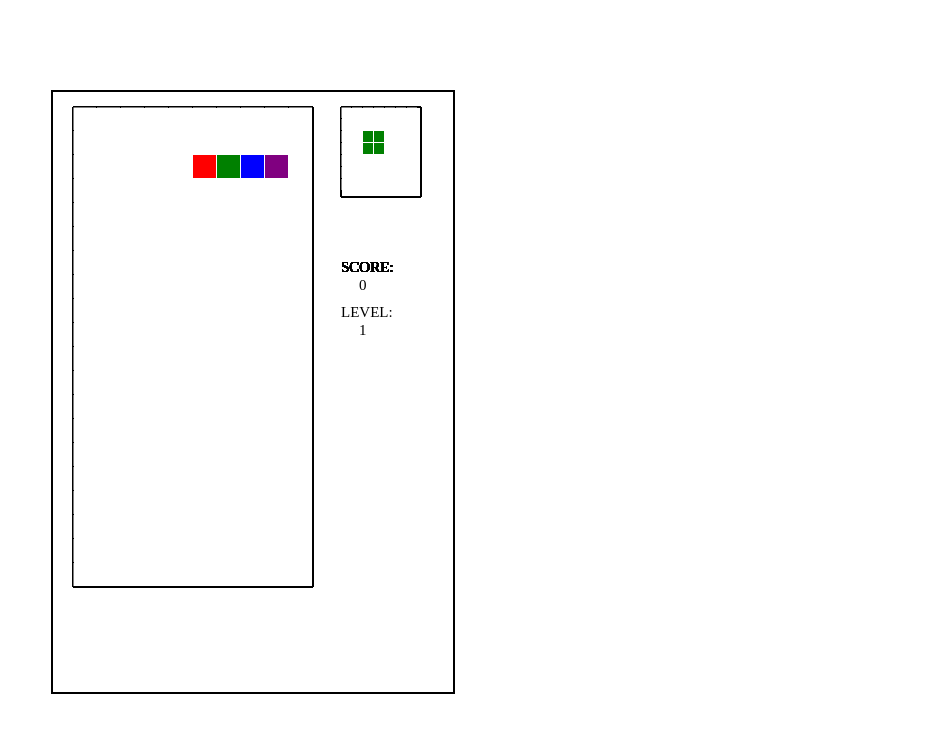
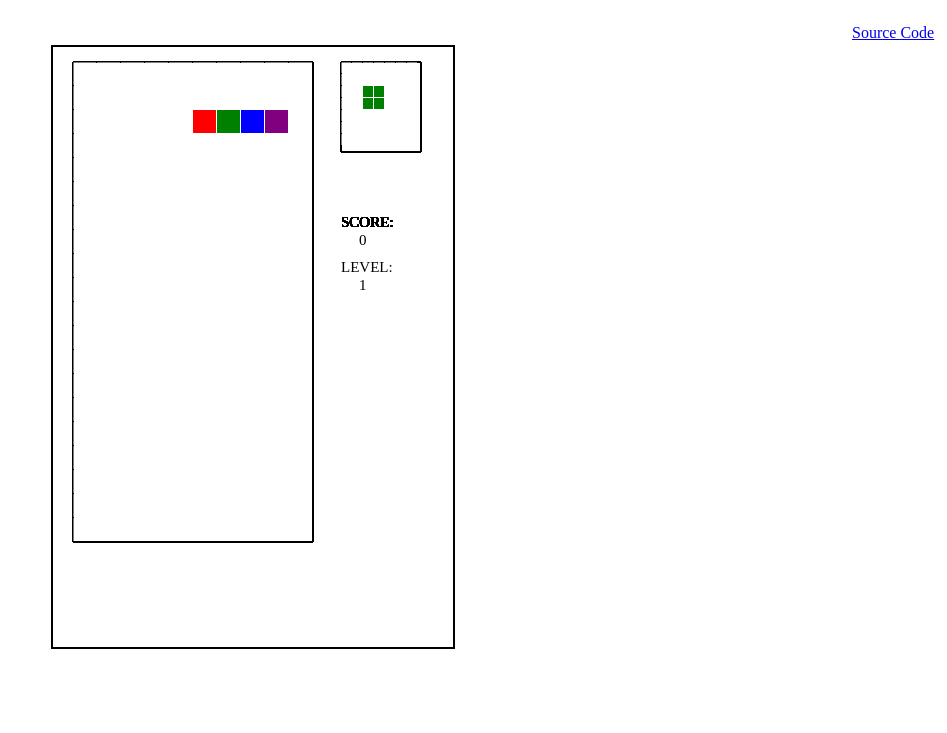
Before and after one commit to laowushi/laowushi.github.io, a Jekyll site: the page _posts/2020-05-16-Tetris.html, which Jekyll copies as it is, in a window 1280 px wide. Shown: the top 733 px of the page, without its empty margins (333-1280 px from the left). Built offline with Jekyll 4.4.1, drawn with Linux system fonts in a browser that asks for light colours.

Commit message:
添加了俄罗斯方块源代码链接

```diff
--- a/_posts/2020-05-16-Tetris.html
+++ b/_posts/2020-05-16-Tetris.html
@@ -6,11 +6,16 @@
             div.container {
                 position: absolute;
                 left: 30%;
-                top:10%
+                top:5%
             }
 
             canvas#canvas {
                 border: 2px black solid;
+            }
+
+            #sourcecode {
+                position: absolute;
+                right: 1%;
             }
 
         </style>
@@ -19,6 +24,9 @@
         <div class="container">
             <canvas width="400" height="600" id="canvas"></canvas>
         </div>
+        <p id="sourcecode">
+            <a href="https://gitee.com/ddaren/tetris" target="_blank">Source Code</a>
+        </p>
 
         <script>
             "use strict";
```
